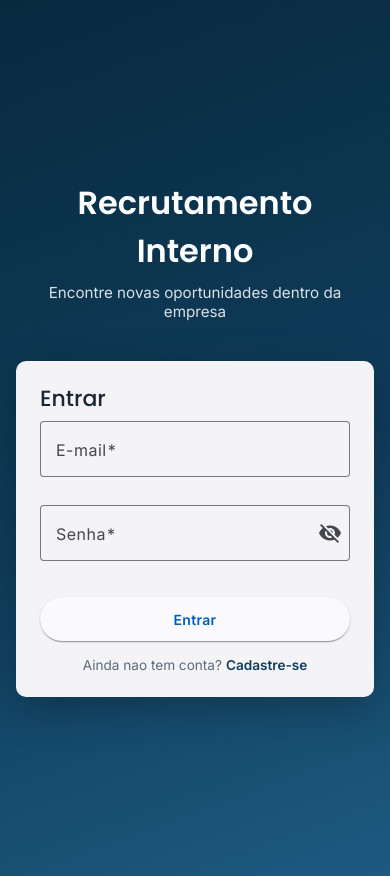
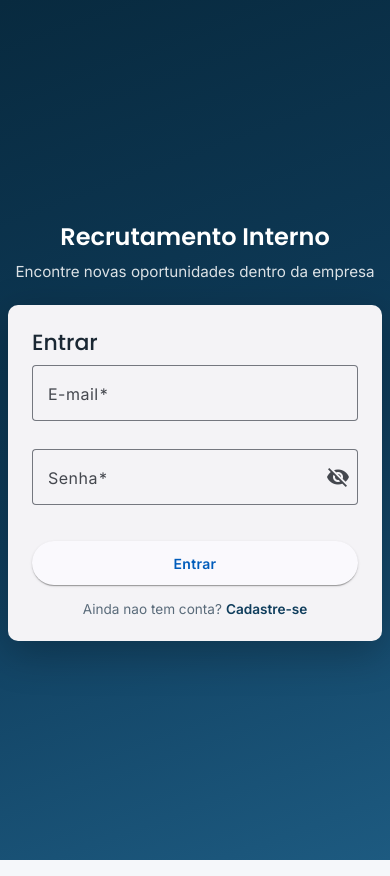
Before and after one commit to PedroHaugusto/recrutamento-interno, an Angular app in the folder frontend/: page /login in a window 390 px wide. Built offline with nearby package versions, Linux system fonts and the light colour scheme.

Commit message:
fix: corrigindo problemas de responsividade

```diff
--- a/frontend/src/app/auth/login/login.component.scss
+++ b/frontend/src/app/auth/login/login.component.scss
@@ -8,6 +8,11 @@
   padding: var(--espaco-md);
   background: linear-gradient(160deg, var(--cor-primaria-escura) 0%, var(--cor-primaria) 55%, var(--cor-primaria-clara) 100%);
 
+  @media (max-width: 480px) {
+    gap: var(--espaco-lg);
+    padding: var(--espaco-sm);
+  }
+
   &__marca {
     text-align: center;
     color: white;
@@ -17,6 +22,10 @@
       font-size: 2rem;
       margin: 0 0 var(--espaco-sm);
       color: white;
+
+      @media (max-width: 480px) {
+        font-size: 1.5rem;
+      }
     }
 
     p {
--- a/frontend/src/app/auth/register/register.component.scss
+++ b/frontend/src/app/auth/register/register.component.scss
@@ -8,6 +8,11 @@
   padding: var(--espaco-md);
   background: linear-gradient(160deg, var(--cor-primaria-escura) 0%, var(--cor-primaria) 55%, var(--cor-primaria-clara) 100%);
 
+  @media (max-width: 480px) {
+    gap: var(--espaco-lg);
+    padding: var(--espaco-sm);
+  }
+
   &__marca {
     text-align: center;
     color: white;
@@ -17,6 +22,10 @@
       font-size: 2rem;
       margin: 0 0 var(--espaco-sm);
       color: white;
+
+      @media (max-width: 480px) {
+        font-size: 1.5rem;
+      }
     }
 
     p {
--- a/frontend/src/app/core/layout/layout.component.html
+++ b/frontend/src/app/core/layout/layout.component.html
@@ -9,7 +9,7 @@
     } @else {
     <a mat-button routerLink="/candidaturas/minhas" class="topo__link">
       <mat-icon>assignment</mat-icon>
-      Minhas Candidaturas
+      <span class="topo__link-texto">Minhas Candidaturas</span>
     </a>
     }
 
--- a/frontend/src/app/vagas/vaga-form-dialog/vaga-form-dialog.component.scss
+++ b/frontend/src/app/vagas/vaga-form-dialog/vaga-form-dialog.component.scss
@@ -2,7 +2,7 @@
   display: flex;
   flex-direction: column;
   gap: var(--espaco-xs);
-  min-width: 420px;
+  min-width: min(420px, 82vw);
   padding-top: var(--espaco-xs);
 }
 
--- a/frontend/src/app/vagas/vagas-list/vagas-list.component.scss
+++ b/frontend/src/app/vagas/vagas-list/vagas-list.component.scss
@@ -9,11 +9,21 @@
   h1 {
     margin: 0 0 var(--espaco-xs);
     font-size: 1.6rem;
+
+    @media (max-width: 480px) {
+      font-size: 1.3rem;
+    }
   }
 
   p {
     margin: 0;
     color: var(--cor-texto-secundario);
+  }
+
+  @media (max-width: 480px) {
+    button {
+      width: 100%;
+    }
   }
 }
 
@@ -39,6 +49,10 @@
   display: grid;
   grid-template-columns: repeat(auto-fill, minmax(320px, 1fr));
   gap: var(--espaco-md);
+
+  @media (max-width: 380px) {
+    grid-template-columns: 1fr;
+  }
 }
 
 .cartao-vaga {
--- a/frontend/src/app/vagas/vagas-list/vagas-list.component.ts
+++ b/frontend/src/app/vagas/vagas-list/vagas-list.component.ts
@@ -42,6 +42,7 @@ export class VagasListComponent implements OnInit {
   readonly carregando = signal(true);
   readonly candidatandoId = signal<number | null>(null);
 
+  // IDs das vagas as quais o candidato logado ja se candidatou
   private readonly vagaIdsCandidatadas = signal<Set<number>>(new Set());
 
   readonly vagasOrdenadas = computed(() =>
@@ -66,6 +67,8 @@ export class VagasListComponent implements OnInit {
       return;
     }
 
+    // Candidato: carrega vagas E suas candidaturas em paralelo,
+    // para saber em quais vagas ja se candidatou.
     forkJoin({
       vagas: this.vagaService.listar(),
       minhas: this.candidaturaService.listarMinhas()
@@ -96,7 +99,7 @@ export class VagasListComponent implements OnInit {
       },
       error: () => {
         this.candidatandoId.set(null);
-        this.snackBar.open('Não foi possível enviar sua candidatura.', 'Fechar', { duration: 4000 });
+        this.snackBar.open('Nao foi possivel enviar sua candidatura.', 'Fechar', { duration: 4000 });
       }
     });
   }
@@ -104,6 +107,7 @@ export class VagasListComponent implements OnInit {
   abrirFormularioNovaVaga(): void {
     const ref = this.dialog.open(VagaFormDialogComponent, {
       width: '520px',
+      maxWidth: '95vw',
       data: null
     });
 
@@ -117,6 +121,7 @@ export class VagasListComponent implements OnInit {
   editarVaga(vaga: Vaga): void {
     const ref = this.dialog.open(VagaFormDialogComponent, {
       width: '520px',
+      maxWidth: '95vw',
       data: vaga
     });
 
@@ -128,17 +133,17 @@ export class VagasListComponent implements OnInit {
   }
 
   excluirVaga(vaga: Vaga): void {
-    if (!confirm(`Excluir a vaga "${vaga.titulo}"? Essa ação não pode ser desfeita.`)) {
+    if (!confirm(`Excluir a vaga "${vaga.titulo}"? Essa acao nao pode ser desfeita.`)) {
       return;
     }
 
     this.vagaService.excluir(vaga.id).subscribe({
       next: () => {
-        this.snackBar.open('Vaga excluída.', 'Fechar', { duration: 3000 });
+        this.snackBar.open('Vaga excluida.', 'Fechar', { duration: 3000 });
         this.carregarDados();
       },
       error: () => {
-        this.snackBar.open('Não foi possível excluir a vaga.', 'Fechar', { duration: 4000 });
+        this.snackBar.open('Nao foi possivel excluir a vaga.', 'Fechar', { duration: 4000 });
       }
     });
   }
```
